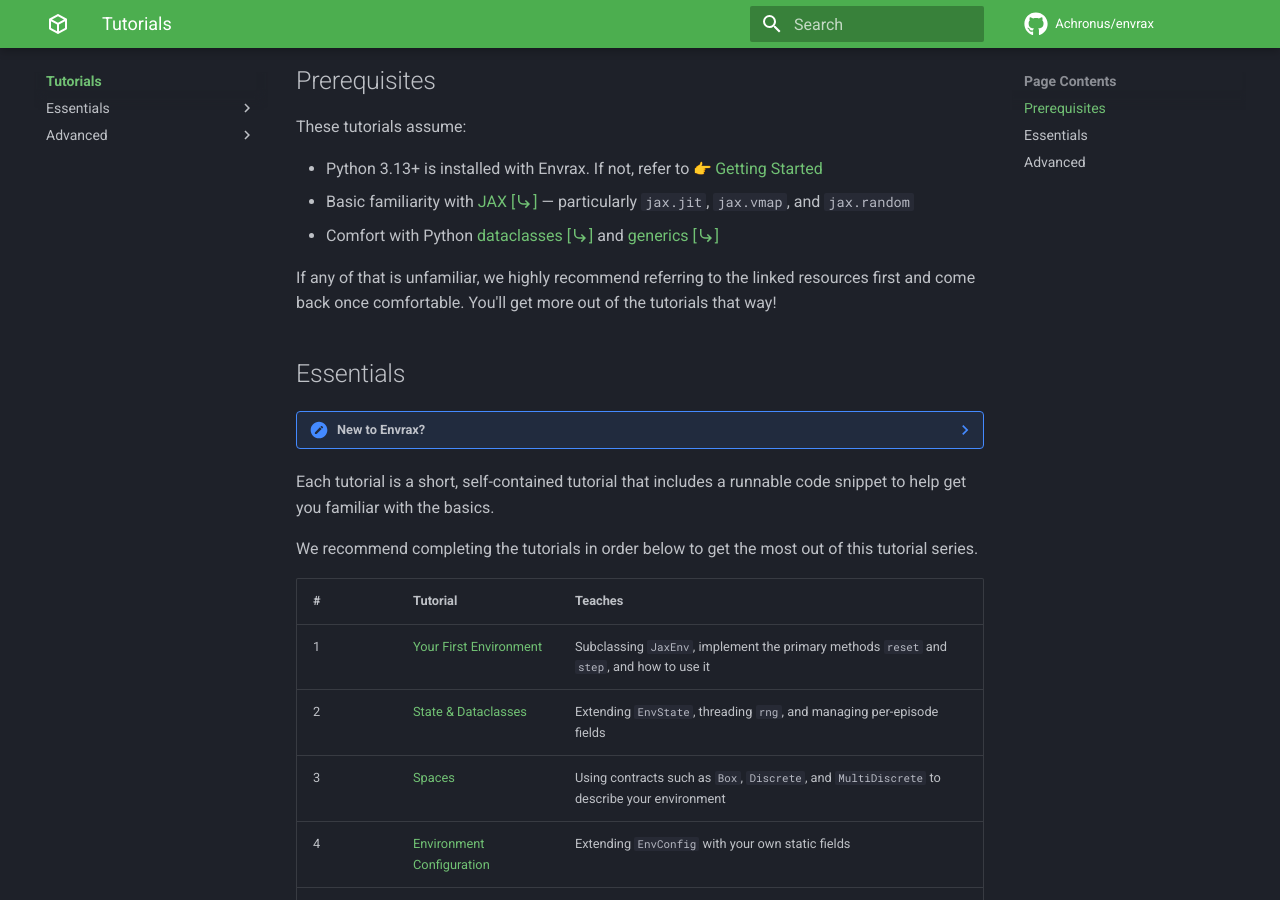
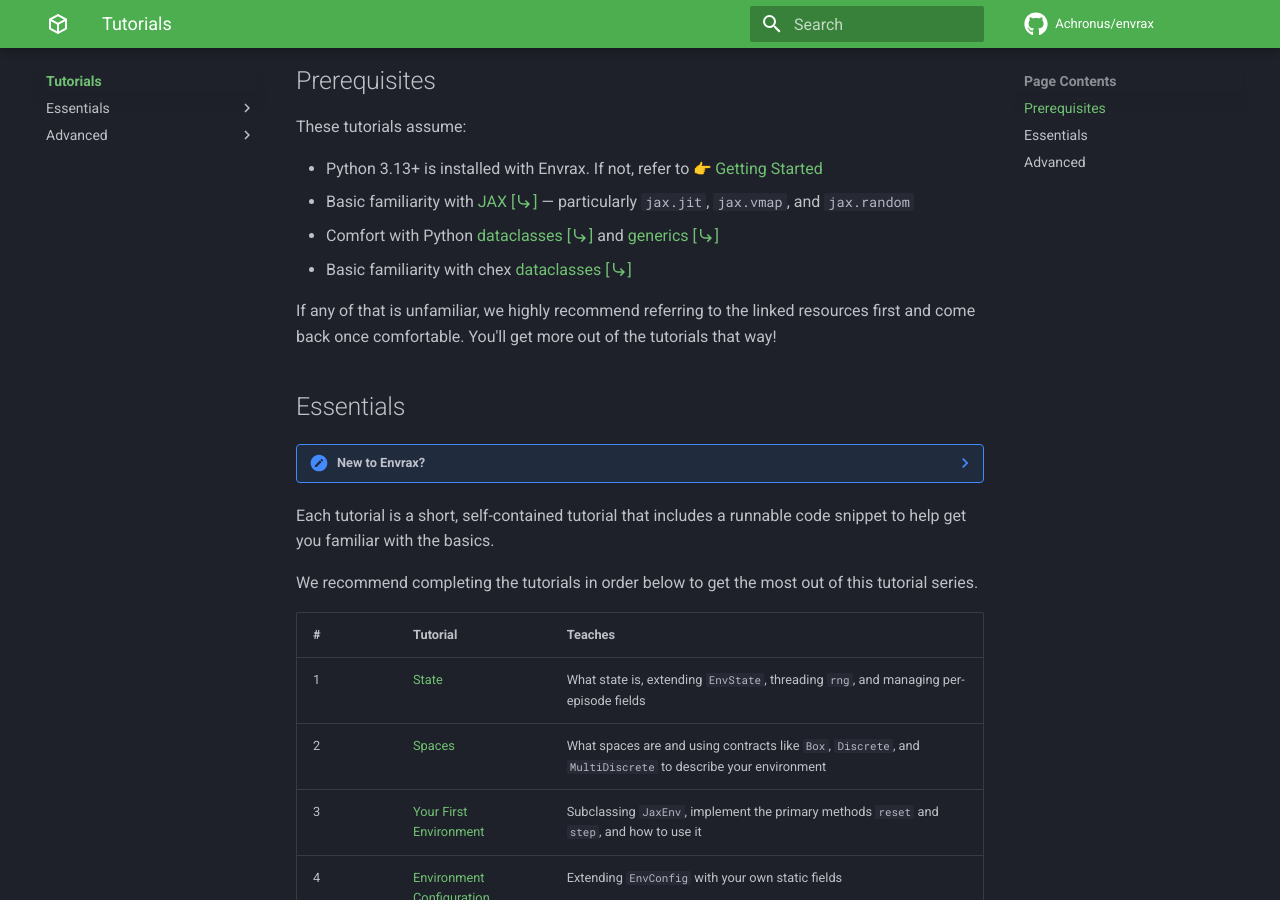
Before and after one commit to Achronus/envrax, an MkDocs documentation site: the page built from docs/tutorials/index.md, in a window 1280 px wide and 900 px high, scrolled down 514 px. Built offline with MkDocs 1.6.1 and Material for MkDocs 9.7.7, drawn with Linux system fonts in a browser that asks for light colours; emoji names are drawn with the system emoji font; comment, search, counter and statistics services are not loaded.

Commit message:
docs(order): Reordered essential tutorials for better flow.

```diff
--- a/docs/tutorials/index.md
+++ b/docs/tutorials/index.md
@@ -16,6 +16,7 @@ These tutorials assume:
 - Python 3.13+ is installed with Envrax. If not, refer to :point_right: [Getting Started](../starting/index.md)
 - Basic familiarity with [JAX [:material-arrow-right-bottom:]](https://docs.jax.dev/en/latest/) — particularly `jax.jit`, `jax.vmap`, and `jax.random`
 - Comfort with Python [dataclasses [:material-arrow-right-bottom:]](https://docs.python.org/latest/library/dataclasses.html) and [generics [:material-arrow-right-bottom:]](https://typing.python.org/en/latest/reference/generics.html)
+- Basic familiarity with chex [dataclasses [:material-arrow-right-bottom:]](https://chex.readthedocs.io/en/latest/api.html#dataclasses)
 
 If any of that is unfamiliar, we highly recommend referring to the linked resources first and come back once comfortable. You'll get more out of the tutorials that way!
 
@@ -31,9 +32,9 @@ We recommend completing the tutorials in order below to get the most out of this
 
 | # | Tutorial | Teaches |
 | - | --- | --- |
-| 1 | [Your First Environment](essentials/first-environment.md) | Subclassing `JaxEnv`, implement the primary methods `reset` and `step`, and how to use it |
-| 2 | [State & Dataclasses](essentials/state.md) | Extending `EnvState`, threading `rng`, and managing per-episode fields |
-| 3 | [Spaces](essentials/spaces.md) | Using contracts such as `Box`, `Discrete`, and `MultiDiscrete` to describe your environment |
+| 1 | [State](essentials/state.md) | What state is, extending `EnvState`, threading `rng`, and managing per-episode fields |
+| 2 | [Spaces](essentials/spaces.md) | What spaces are and using contracts like `Box`, `Discrete`, and `MultiDiscrete` to describe your environment |
+| 3 | [Your First Environment](essentials/first-environment.md) | Subclassing `JaxEnv`, implement the primary methods `reset` and `step`, and how to use it |
 | 4 | [Environment Configuration](essentials/configuration.md) | Extending `EnvConfig` with your own static fields |
 | 5 | [Vectorising with `VecEnv`](essentials/vectorising.md) | Running `N` parallel copies via `jax.vmap` |
 | 6 | [Multiple Environments](essentials/multi-env.md) | Managing `M` heterogeneous envs with `MultiEnv` / `MultiVecEnv` |
--- a/mkdocs.yml
+++ b/mkdocs.yml
@@ -58,9 +58,9 @@ nav:
   - Tutorials:
       - Tutorials: tutorials/index.md
       - Essentials:
+          - State: tutorials/essentials/state.md
+          - Spaces: tutorials/essentials/spaces.md
           - Your First Environment: tutorials/essentials/first-environment.md
-          - State & Dataclasses: tutorials/essentials/state.md
-          - Spaces: tutorials/essentials/spaces.md
           - Environment Configuration: tutorials/essentials/configuration.md
           - Vectorising: tutorials/essentials/vectorising.md
           - Multiple Environments: tutorials/essentials/multi-env.md
```
